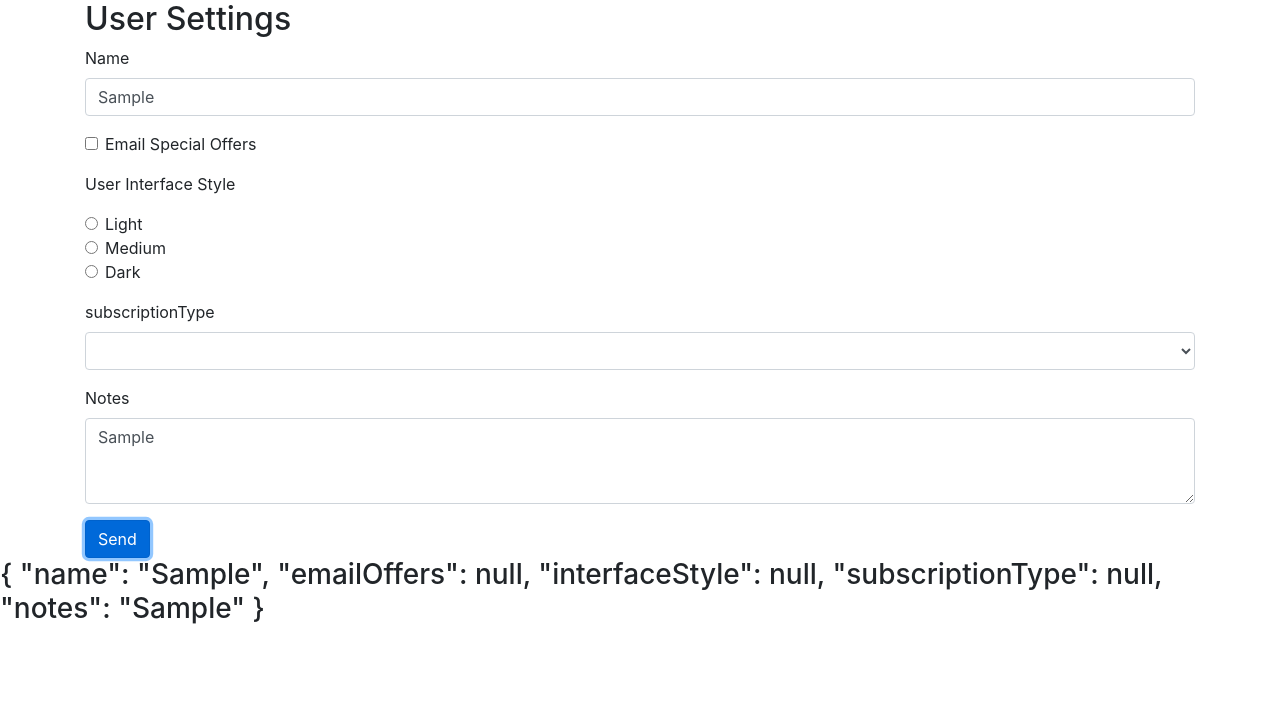
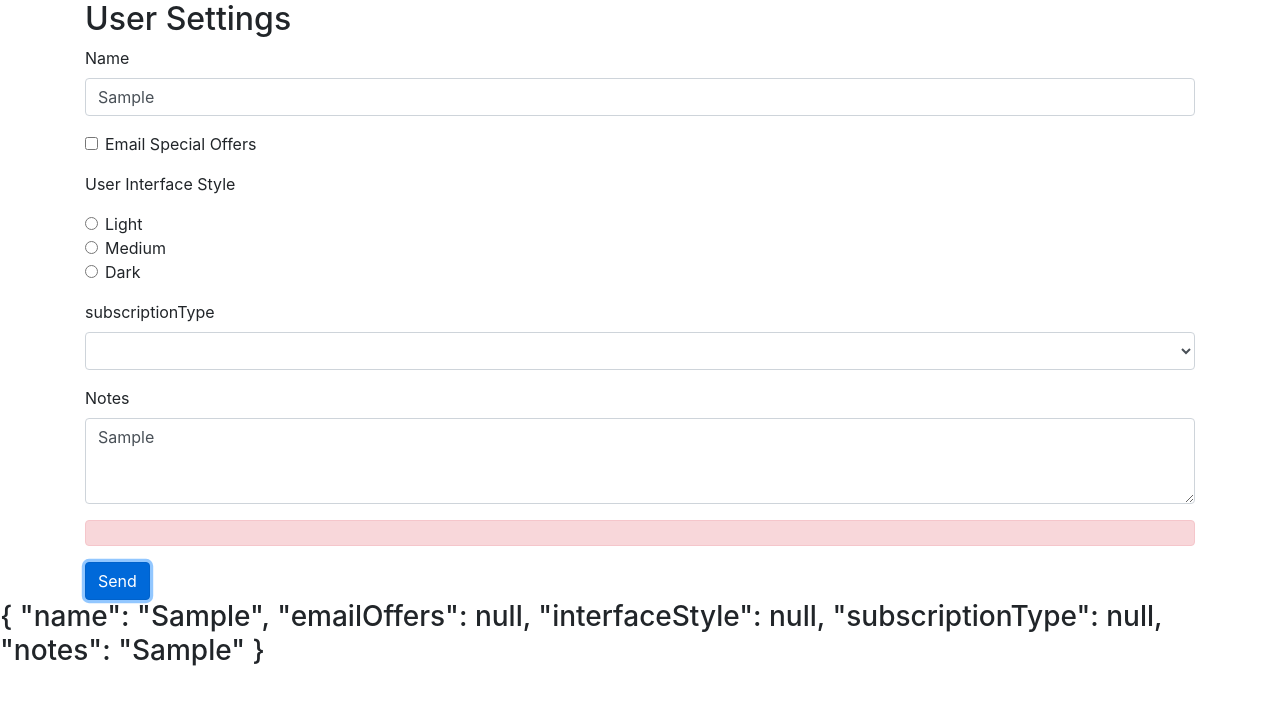
Before and after one commit to MaryTWelch/AngularFormsWithBootstrap, an Angular app: page / in a window 1280 px wide. Both pictures are taken after typing "Sample", "Sample" into the empty fields and a click on the button "Send". Shown: the top 704 px of the page. Built offline with nearby package versions, Linux system fonts and the light colour scheme; no server answers.

Commit message:
adding postErrorMessage

```diff
--- a/src/app/user-settings-form/user-settings-form.component.html
+++ b/src/app/user-settings-form/user-settings-form.component.html
@@ -60,6 +60,10 @@
         </textarea>
       </div>
 
+      <div [hidden]="!postError"
+        class="alert alert-danger">
+        {{ postErrorMessage }}
+      </div>
       <button class="btn btn-primary">Send</button>
     </form>
   </div>
```
